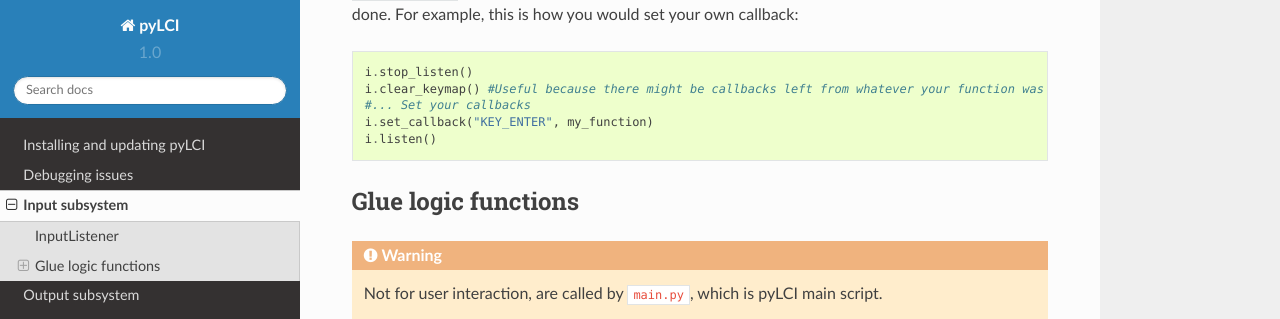
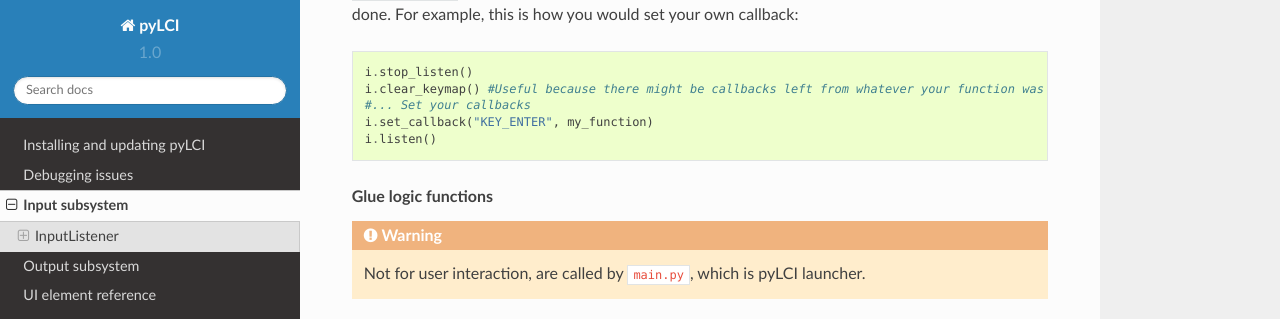
Before and after one commit to CRImier/pyLCI, a Sphinx documentation site: the page built from docs/input.rst, in a window 1280 px wide and 900 px high, scrolled down 1268 px, cut to the strip 0-319 px from the top of the window. Built offline with Sphinx 7.4.7 and the Read the Docs theme 2.0.0, drawn with Linux system fonts in a browser that asks for light colours.

Commit message:
Cosmetic changes

```diff
--- a/docs/input.rst
+++ b/docs/input.rst
@@ -43,16 +43,14 @@
    i.set_callback("KEY_ENTER", my_function)
    i.listen()
 
-====================
-Glue logic functions
-====================
+.. rubric:: Glue logic functions
 
-.. warning:: Not for user interaction, are called by ``main.py``, which is pyLCI main script.
+.. warning:: Not for user interaction, are called by ``main.py``, which is pyLCI launcher.
 
 .. autofunction:: init
 
 .. toctree::
-   :maxdepth: 1
+   :maxdepth: 2
 
    input/hid.rst
    input/pcf8574.rst
```
Also changed, not shown: docs/output.rst (+3 -5 lines).
